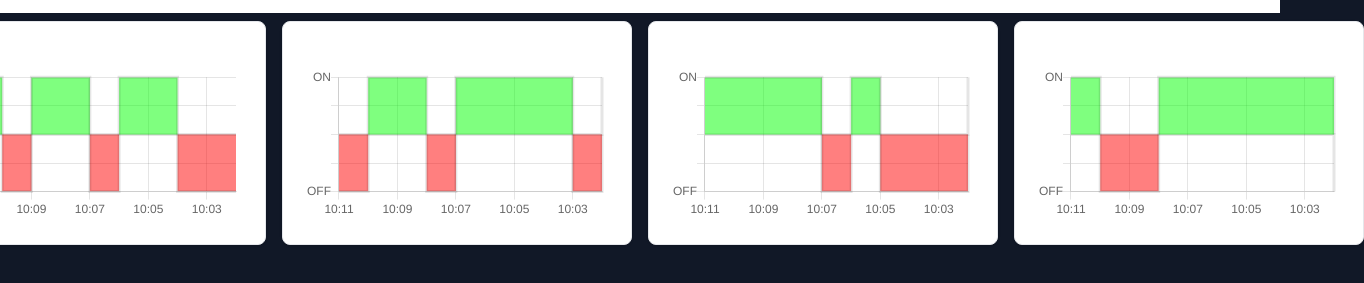
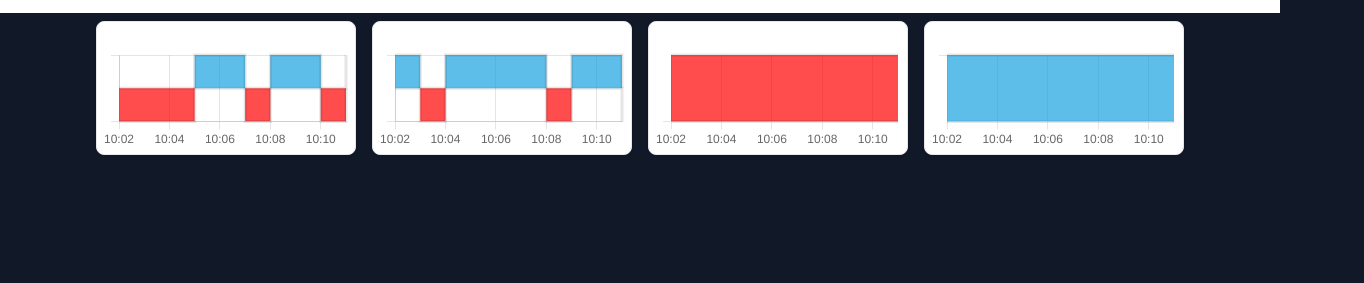
Before and after one commit to fadlifirdaus/go-mochan, a plain HTML site: page dashboard.html in a window 1280 px wide. Shown: the part 51-334 px from the top of the page, 1364 px wide, since content can reach past the window. Drawn offline with nearby package versions, Linux system fonts and the light colour scheme.

Commit message:
update color to blue

```diff
--- a/dashboard.html
+++ b/dashboard.html
@@ -23,7 +23,7 @@
                 <button
                     data-collapse-toggle="navbar-default"
                     type="button"
-                    class="inline-flex items-center p-2 w-10 h-10 justify-center text-sm text-gray-500 rounded-lg md:hidden hover:bg-gray-100 focus:outline-none focus:ring-2 focus:ring-gray-200 dark:text-gray-400 dark:hover:bg-gray-700 dark:focus:ring-gray-600"
+                    class="inline-flex items-center p-2 w-10 h-10 justify-center text-sm text-gray-500 rounded-lg md:hidden focus:outline-none focus:ring-2 focus:ring-gray-200 dark:text-gray-400 dark:focus:ring-gray-600"
                     aria-controls="navbar-default"
                     aria-expanded="false"
                 >
@@ -62,28 +62,28 @@
                         <li>
                             <a
                                 href="#"
-                                class="block py-2 px-3 text-gray-900 rounded hover:bg-gray-100 md:hover:bg-transparent md:border-0 md:hover:text-blue-700 md:p-0 dark:text-white md:dark:hover:text-blue-500 dark:hover:bg-gray-700 dark:hover:text-white md:dark:hover:bg-transparent"
+                                class="block py-2 px-3 text-gray-900 rounded md:hover:bg-transparent md:border-0 md:hover:text-blue-700 md:p-0 dark:text-white md:dark:hover:text-blue-500 dark:hover:text-white md:dark:hover:bg-transparent"
                                 >About</a
                             >
                         </li>
                         <li>
                             <a
                                 href="#"
-                                class="block py-2 px-3 text-gray-900 rounded hover:bg-gray-100 md:hover:bg-transparent md:border-0 md:hover:text-blue-700 md:p-0 dark:text-white md:dark:hover:text-blue-500 dark:hover:bg-gray-700 dark:hover:text-white md:dark:hover:bg-transparent"
+                                class="block py-2 px-3 text-gray-900 rounded md:hover:bg-transparent md:border-0 md:hover:text-blue-700 md:p-0 dark:text-white md:dark:hover:text-blue-500 dark:hover:text-white md:dark:hover:bg-transparent"
                                 >Services</a
                             >
                         </li>
                         <li>
                             <a
                                 href="#"
-                                class="block py-2 px-3 text-gray-900 rounded hover:bg-gray-100 md:hover:bg-transparent md:border-0 md:hover:text-blue-700 md:p-0 dark:text-white md:dark:hover:text-blue-500 dark:hover:bg-gray-700 dark:hover:text-white md:dark:hover:bg-transparent"
+                                class="block py-2 px-3 text-gray-900 rounded md:hover:bg-transparent md:border-0 md:hover:text-blue-700 md:p-0 dark:text-white md:dark:hover:text-blue-500 dark:hover:text-white md:dark:hover:bg-transparent"
                                 >Pricing</a
                             >
                         </li>
                         <li>
                             <a
                                 href="#"
-                                class="block py-2 px-3 text-gray-900 rounded hover:bg-gray-100 md:hover:bg-transparent md:border-0 md:hover:text-blue-700 md:p-0 dark:text-white md:dark:hover:text-blue-500 dark:hover:bg-gray-700 dark:hover:text-white md:dark:hover:bg-transparent"
+                                class="block py-2 px-3 text-gray-900 rounded md:hover:bg-transparent md:border-0 md:hover:text-blue-700 md:p-0 dark:text-white md:dark:hover:text-blue-500 dark:hover:text-white md:dark:hover:bg-transparent"
                                 >Contact</a
                             >
                         </li>
@@ -94,39 +94,51 @@
         <div class="flex bg-gray-900 pb-2 justify-center">
             <div
                 href="#"
-                class="block max-w-sm m-2 p-6 bg-white border border-gray-200 rounded-lg shadow hover:bg-gray-100 dark:bg-gray-800 dark:border-gray-700 dark:hover:bg-gray-700"
+                class="block max-w-min max-h-xs p-1 m-2 bg-white border border-gray-200 rounded-lg shadow dark:bg-gray-800 dark:border-gray-700"
             >
                 <div class="text-white text-center">
                     <h2>Title</h2>
                 </div>
-                <canvas id="myChart"></canvas>
+                <canvas id="myChart" style="height: 100px" width="250"></canvas>
             </div>
             <div
                 href="#"
-                class="block max-w-sm m-2 p-6 bg-white border border-gray-200 rounded-lg shadow hover:bg-gray-100 dark:bg-gray-800 dark:border-gray-700 dark:hover:bg-gray-700"
+                class="block max-w-min max-h-xs p-1 m-2 bg-white border border-gray-200 rounded-lg shadow dark:bg-gray-800 dark:border-gray-700"
             >
                 <div class="text-white text-center">
                     <h2>Title</h2>
                 </div>
-                <canvas id="myChart2"></canvas>
+                <canvas
+                    id="myChart2"
+                    style="height: 100px"
+                    width="250"
+                ></canvas>
             </div>
             <div
                 href="#"
-                class="block max-w-sm m-2 p-6 bg-white border border-gray-200 rounded-lg shadow hover:bg-gray-100 dark:bg-gray-800 dark:border-gray-700 dark:hover:bg-gray-700"
+                class="block max-w-min max-h-xs p-1 m-2 bg-white border border-gray-200 rounded-lg shadow dark:bg-gray-800 dark:border-gray-700"
             >
                 <div class="text-white text-center">
                     <h2>Title</h2>
                 </div>
-                <canvas id="myChart3"></canvas>
+                <canvas
+                    id="myChart3"
+                    style="height: 100px"
+                    width="250"
+                ></canvas>
             </div>
             <div
                 href="#"
-                class="block max-w-sm m-2 p-6 bg-white border border-gray-200 rounded-lg shadow hover:bg-gray-100 dark:bg-gray-800 dark:border-gray-700 dark:hover:bg-gray-700"
+                class="block max-w-min max-h-xs p-1 m-2 bg-white border border-gray-200 rounded-lg shadow dark:bg-gray-800 dark:border-gray-700"
             >
                 <div class="text-white text-center">
                     <h2>Title</h2>
                 </div>
-                <canvas id="myChart4"></canvas>
+                <canvas
+                    id="myChart4"
+                    style="height: 100px"
+                    width="250"
+                ></canvas>
             </div>
         </div>
 
@@ -149,6 +161,7 @@
                     let OFFs = ONs === 1 ? 0 : -1;
                     // Add object to result array
                     result.push({ label: labels, ON: ONs, OFF: OFFs });
+                    result.sort((a, b) => a.label.localeCompare(b.label));
                 }
                 let labelArray = [];
                 let ONArray = [];
@@ -166,8 +179,8 @@
             dataFor = generateData();
             arrayOne = generateArray(dataOne);
             arrayTwo = generateArray(dataTwo);
-            arrayTri = generateArray(dataTri);
-            arrayFor = generateArray(dataFor);
+            arrayTri = generateArrayDown(dataTri);
+            arrayFor = generateArrayUp(dataFor);
 
             const ctx = document.getElementById("myChart").getContext("2d");
             const ctx2 = document.getElementById("myChart2").getContext("2d");
@@ -178,17 +191,66 @@
                     labels: dataArray.labelArray,
                     datasets: [
                         {
-                            label: "On",
+                            // label: "On",
                             data: dataArray.ONArray,
-                            backgroundColor: "rgba(0, 255, 0, 0.5)",
+                            backgroundColor: "rgba(24, 163, 224, 0.7)",
                             fill: true,
                             stepped: true,
                             pointStyle: false,
                         },
                         {
-                            label: "Off",
+                            // label: "Off",
                             data: dataArray.OFFArray,
-                            backgroundColor: "rgba(255, 0, 0, 0.5)",
+                            backgroundColor: "rgba(255, 0, 0, 0.7)",
+                            fill: true,
+                            stepped: true,
+                            pointStyle: false,
+                        },
+                    ],
+                };
+                return data;
+            }
+            function generateArrayUp(dataArray) {
+                let data = {
+                    labels: dataArray.labelArray,
+                    datasets: [
+                        {
+                            // label: "On",
+                            data: [1, 1, 1, 1, 1, 1, 1, 1, 1, 1],
+                            backgroundColor: "rgba(24, 163, 224, 0.7)",
+                            fill: true,
+                            stepped: true,
+                            pointStyle: false,
+                        },
+                        {
+                            // label: "Off",
+                            data: [0, 0, 0, 0, 0, 0, 0, 0, 0, 0],
+                            backgroundColor: "rgba(255, 0, 0, 0.7)",
+                            fill: true,
+                            stepped: true,
+                            pointStyle: false,
+                        },
+                    ],
+                };
+                return data;
+            }
+
+            function generateArrayDown(dataArray) {
+                let data = {
+                    labels: dataArray.labelArray,
+                    datasets: [
+                        {
+                            // label: "On",
+                            data: [0, 0, 0, 0, 0, 0, 0, 0, 0, 0],
+                            backgroundColor: "rgba(0, 255, 0, 0.7)",
+                            fill: true,
+                            stepped: true,
+                            pointStyle: false,
+                        },
+                        {
+                            // label: "Off",
+                            data: [-1, -1, -1, -1, -1, -1, -1, -1, -1, -1],
+                            backgroundColor: "rgba(255, 0, 0, 0.7)",
                             fill: true,
                             stepped: true,
                             pointStyle: false,
@@ -210,14 +272,15 @@
                 scales: {
                     y: {
                         ticks: {
+                            display: false,
+                            color: "white",
                             padding: 0,
                             callback: function (value, index, values) {
                                 if (value == 1) {
-                                    return "ON";
+                                    return "U";
                                 } else if (value == -1) {
-                                    return "OFF";
+                                    return "D";
                                 }
-                                return "";
                             },
                         },
                         gridLines: {
```
